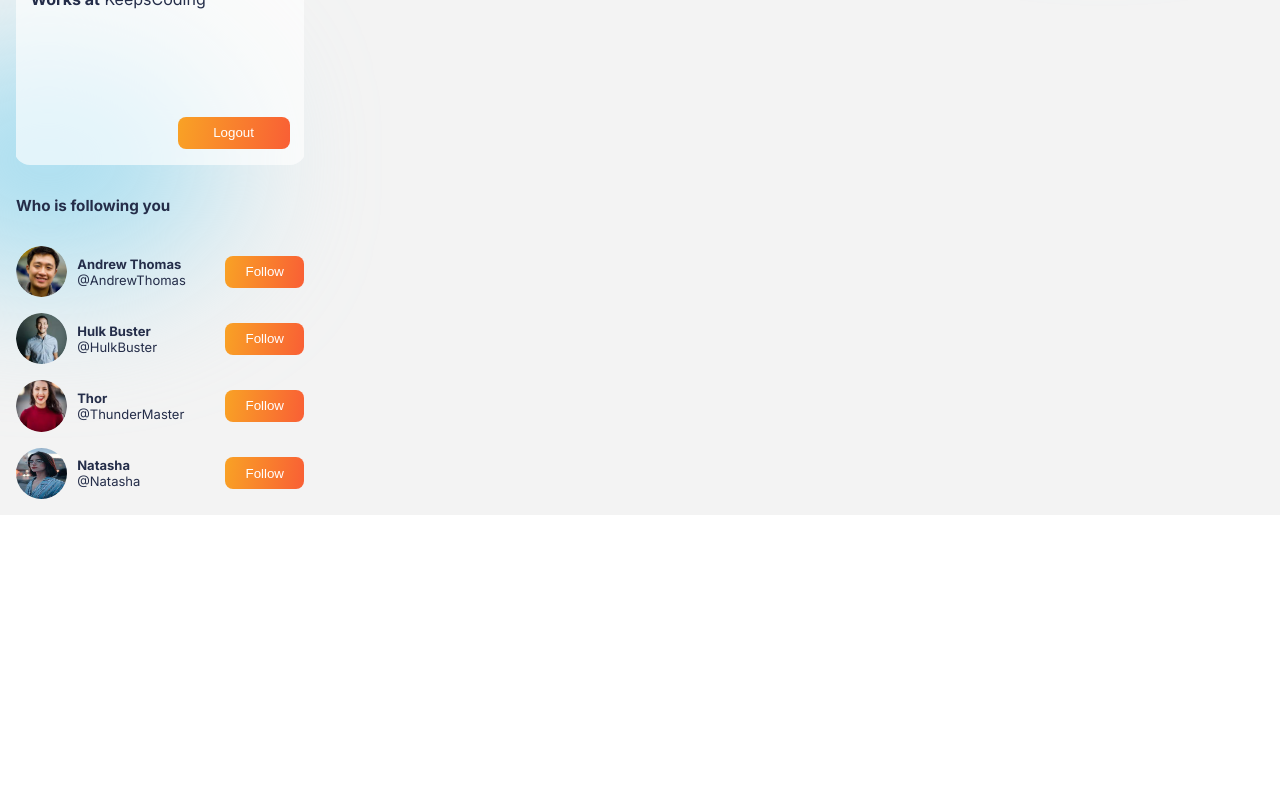
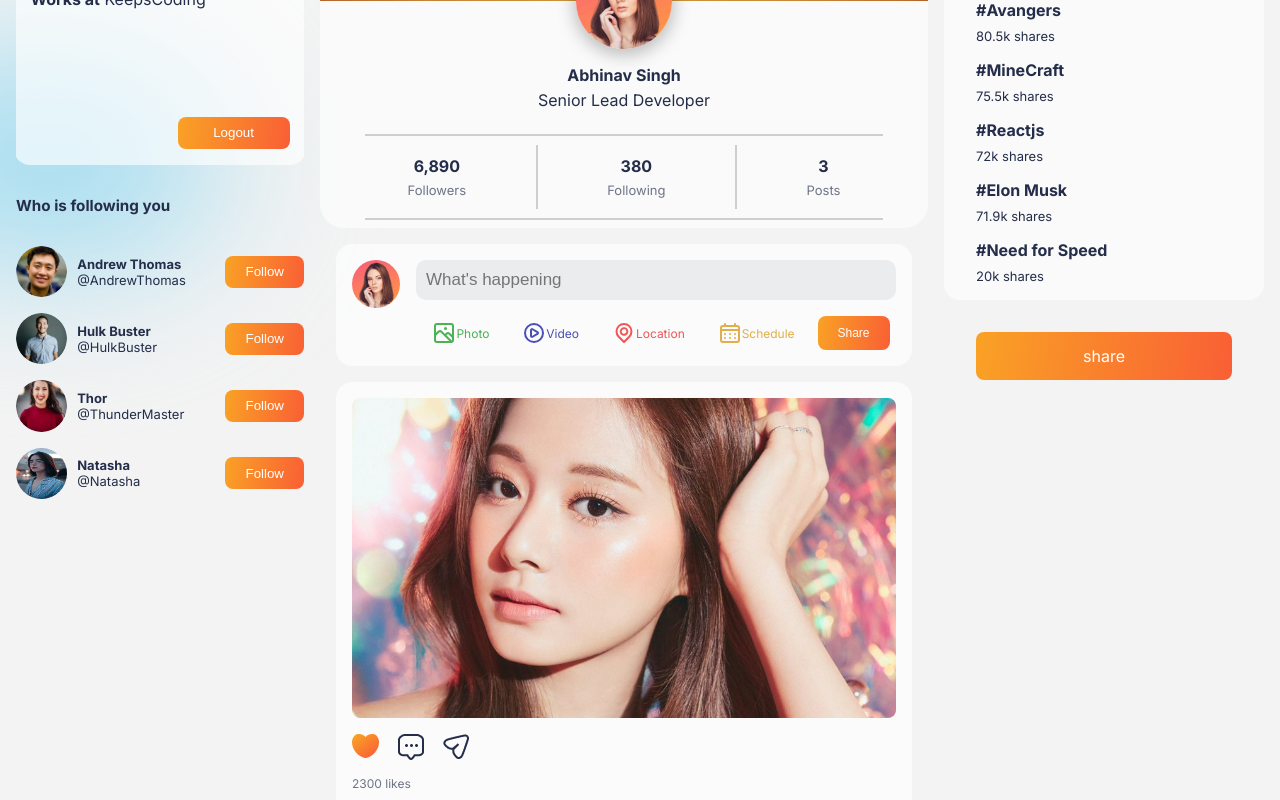
Before and after one commit to ashishjaiswal123/Social-Media, a React (Create React App) app: page / in a window 1280 px wide. Shown: the part 240-1040 px from the top of the page. Before the commit the page ends 800 px from the top, so only its background shows below. Built offline with nearby package versions, Linux system fonts and the light colour scheme.

Commit message:
center & right side of the Profile page is designed

```diff
--- a/src/Data/TrendData.js
+++ b/src/Data/TrendData.js
@@ -8,7 +8,7 @@
       shares: 80.5,
     },
     {
-      name: "Zainkeepscode",
+      name: "MineCraft",
       shares: 75.5,
     },
     {
--- a/src/components/post/Post.jsx
+++ b/src/components/post/Post.jsx
@@ -15,7 +15,7 @@
             <img src={Share} alt="" />
         </div>
 
-        <span>{data.likes} likes</span>
+        <span style={{color: "var(--gray)", fontSize: '12px'}}>{data.likes} likes</span>
         <div className="detail">
             <span><b>{data.name}</b></span>
             <span> {data.desc}</span>
--- a/src/components/postSide/PostSide.css
+++ b/src/components/postSide/PostSide.css
@@ -2,7 +2,7 @@
     display: flex;
     flex-direction: column;
     gap: 1rem;
-    height: 130vh;
+    height: 100vh;
     overflow: auto;
     margin-left: 1rem;
     margin-right: 1rem;
--- a/src/components/profileCard/ProfileCard.jsx
+++ b/src/components/profileCard/ProfileCard.jsx
@@ -4,6 +4,7 @@
 import Profile from '../../img/profileImg.jpg'
 
 const ProfileCard = () => {
+    const ProfilePage = true
   return (
     <div className="profileCard">
         <div className="profileImages">
@@ -28,13 +29,24 @@
                     <span>380</span>
                     <span>Following</span>
                 </div>
+
+                {ProfilePage && (
+                    <>
+                    <div className="vl">
+
+                    </div>
+                    <div className="follow">
+                        <span>3</span>
+                        <span>Posts</span>
+                    </div>
+                    </>
+                )}
             </div>
             <hr/>
         </div>
 
-        <span>
-            My Profile
-        </span>
+        {ProfilePage ? '' : <span> My Profile </span>
+        }
     </div>
   )
 }
--- a/src/pages/profile/Profile.css
+++ b/src/pages/profile/Profile.css
@@ -4,3 +4,9 @@
     grid-template-columns: 18rem auto 20rem;
     gap: 1rem;
 }
+
+.profileCenter{
+    display: flex;
+    flex-direction: column;
+    gap: 1rem;
+}
--- a/src/pages/profile/Profile.jsx
+++ b/src/pages/profile/Profile.jsx
@@ -1,11 +1,20 @@
 import React from 'react'
 import ProfileLeft from '../../components/profileLeft/ProfileLeft'
 import './Profile.css'
-
+import ProfileCard from '../../components/profileCard/ProfileCard'
+import PostSide from '../../components/postSide/PostSide'
+import RightSide from '../../components/rightSide/RightSide'
 const Profile = () => {
   return (
     <div className="profile">
         <ProfileLeft/>
+
+        <div className="profileCenter">
+            <ProfileCard/>
+            <PostSide/>
+        </div>
+
+        <RightSide/>
     </div>
   )
 }
```
